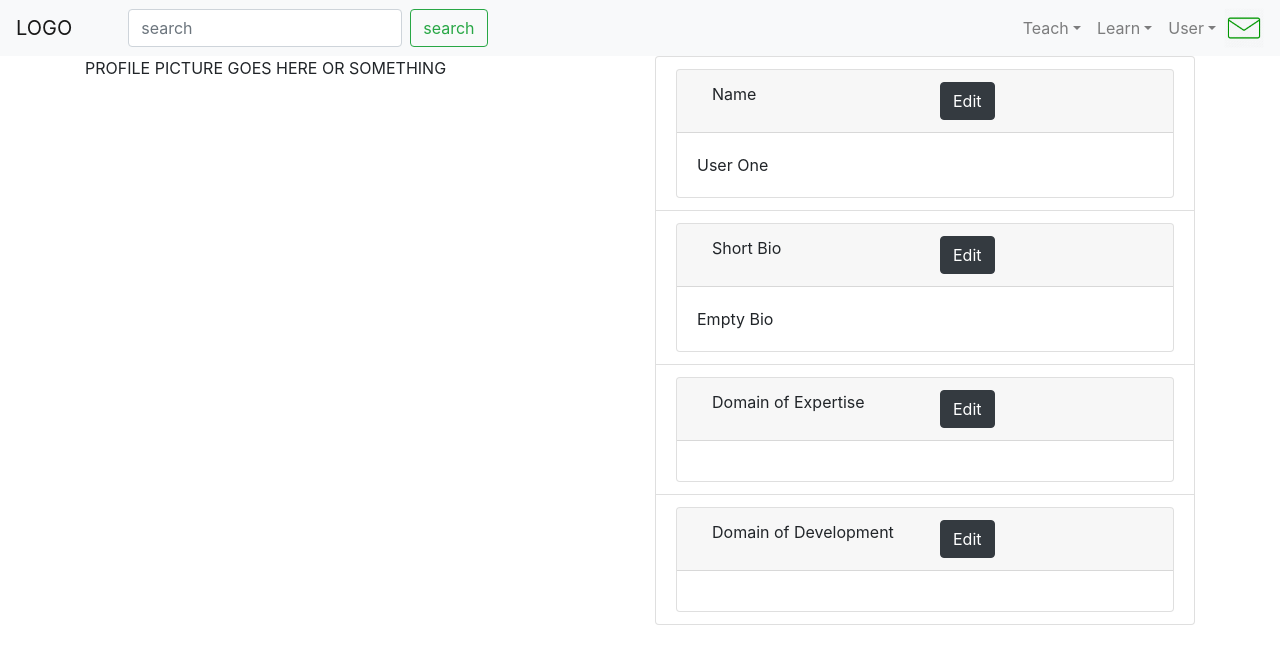
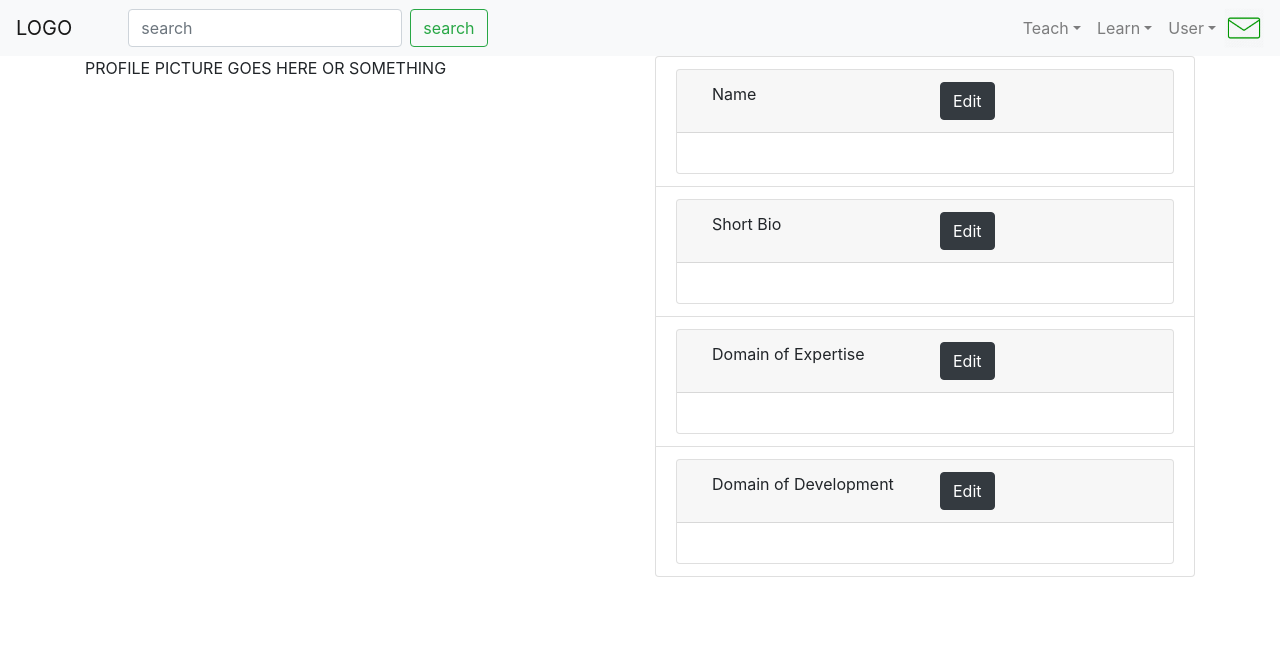
Before and after one commit to jgab13/TalentSwap, a React (Create React App) app in the folder talent_swap/: page /UserDashboard in a window 1280 px wide. Shown: the top 664 px of the page. Built offline with nearby package versions, Linux system fonts and the light colour scheme.

Commit message:
Incorporate login with UserContext.

```diff
--- a/talent_swap/src/App.js
+++ b/talent_swap/src/App.js
@@ -12,17 +12,24 @@ import UserDashboard from './react-components/UserDashboard';
 import AdminDashboard from './react-components/AdminDashboard';
 import MessageCenter from './react-components/MessageCenter';
 
+import User from "./users/user";
+import { UserContext } from './react-contexts/user-context';
+
 class App extends React.Component {
 
   // a 'global' state that you can pass through to any child componenets of App.
   //   In the Routes below they are passed to both the Home and Queue states.
+
+  changeUser = (user) => {this.setState({currentUser: user})}
   state = {
-    term: "Fall 2020"
+    term: "Fall 2020",
+    currentUser: new User(),
+    changeUser: this.changeUser
   }
 
   render() {
     return (
-        <div>
+        <UserContext.Provider value={this.state}>
           <BrowserRouter>
             <Switch>
               { /* Didn't delete the state passing function since we may need it. */ }
@@ -42,7 +49,7 @@ class App extends React.Component {
                               (<MessageCenter appState={this.state}/>)}/>
             </Switch>
           </BrowserRouter>
-      </div>
+        </UserContext.Provider>
     );
   }
 }
--- a/talent_swap/src/react-components/AuthSystem/Login.js
+++ b/talent_swap/src/react-components/AuthSystem/Login.js
@@ -1,12 +1,15 @@
 import React from 'react';
 import './styles.css';
 
-import UserManager from "./../../users/user-manager"
+import UserManager from "./../../users/user-manager";
+import {UserContext} from "./../../react-contexts/user-context";
 
 import { Button, Form } from "react-bootstrap";
 import { Redirect } from 'react-router-dom';
 
 class Login extends React.Component {
+	static contextType = UserContext;
+
 	constructor(props) {
     super(props);
     this.state = {
@@ -37,6 +40,8 @@ class Login extends React.Component {
 			if (currentUser === 'something') { //usertype
 				this.setState({redirect:"admin"});
 			}  else {
+				console.log(this.context);
+				this.context.changeUser(currentUser);
 				this.setState({redirect:"user"});
 			}
 			//functionality
--- a/talent_swap/src/react-components/MessageCenter/index.js
+++ b/talent_swap/src/react-components/MessageCenter/index.js
@@ -9,13 +9,13 @@ class MessageCenter extends React.Component {
     render() {
         return (
             <UserContext.Consumer>
-                {(user) => (
+                {(userContext) => (
                     <div>
                         <Header />
                         <Container>
                             <Row>
-                                <Col><MessageContacts contactIds={user.getContactIds()} /></Col>
-                                <Col><MessageContents messages={user.getMessagesFromContact(1)} /></Col>
+                                <Col><MessageContacts contactIds={userContext.currentUser.getContactIds()} /></Col>
+                                <Col><MessageContents messages={userContext.currentUser.getMessagesFromContact(1)} /></Col>
                             </Row>
                         </Container>
                     </div>
--- a/talent_swap/src/react-components/MessageContacts/index.js
+++ b/talent_swap/src/react-components/MessageContacts/index.js
@@ -15,6 +15,7 @@ class MessageContacts extends React.Component {
         this.state.selectedContact = this.state.contacts[0];
     }
     render() {
+        console.log(this.context);
         return (
             <ListGroup>
                 {this.state.contacts
--- a/talent_swap/src/react-components/UserDashboard/index.js
+++ b/talent_swap/src/react-components/UserDashboard/index.js
@@ -8,7 +8,7 @@ class UserDashboard extends React.Component {
     render() {
         return (
             <UserContext.Consumer>
-                {(user) => (
+                {({currentUser}) => (
                     <div>
                         <Header />
                         <Container>
@@ -17,16 +17,16 @@ class UserDashboard extends React.Component {
                                 <Col>
                                     <ListGroup>
                                         <ListGroupItem>
-                                            <UserProfileField fieldName="Name" fieldValue={user.name} changeValue={user.changeName} />
+                                            <UserProfileField fieldName="Name" fieldValue={currentUser.name} changeValue={currentUser.changeName} />
                                         </ListGroupItem>
                                         <ListGroupItem>
-                                            <UserProfileField fieldName="Short Bio" fieldValue={user.bio} changeValue={user.changeBio} />
+                                            <UserProfileField fieldName="Short Bio" fieldValue={currentUser.bio} changeValue={currentUser.changeBio} />
                                         </ListGroupItem>
                                         <ListGroupItem>
-                                            <UserProfileField fieldName="Domain of Expertise" fieldValue={user.expertise} changeValue={user.changeExpertise} />
+                                            <UserProfileField fieldName="Domain of Expertise" fieldValue={currentUser.expertise} changeValue={currentUser.changeExpertise} />
                                         </ListGroupItem>
                                         <ListGroupItem>
-                                            <UserProfileField fieldName="Domain of Development" fieldValue={user.development} changeValue={user.changeDevelopment} />
+                                            <UserProfileField fieldName="Domain of Development" fieldValue={currentUser.development} changeValue={currentUser.changeDevelopment} />
                                         </ListGroupItem>
                                     </ListGroup>
                                 </Col>
--- a/talent_swap/src/react-contexts/user-context.js
+++ b/talent_swap/src/react-contexts/user-context.js
@@ -1,4 +1,9 @@
 import React from "react";
 import User from "./../users/user";
 import UserManager from "./../users/user-manager"
-export const UserContext = React.createContext(UserManager.login("user", "user"));
+export const UserContext = React.createContext(
+    {
+        currentUser: new User(),
+        changeUser: () => {}
+    }
+);
```
Lines whose indentation alone changed are shown as unchanged.
